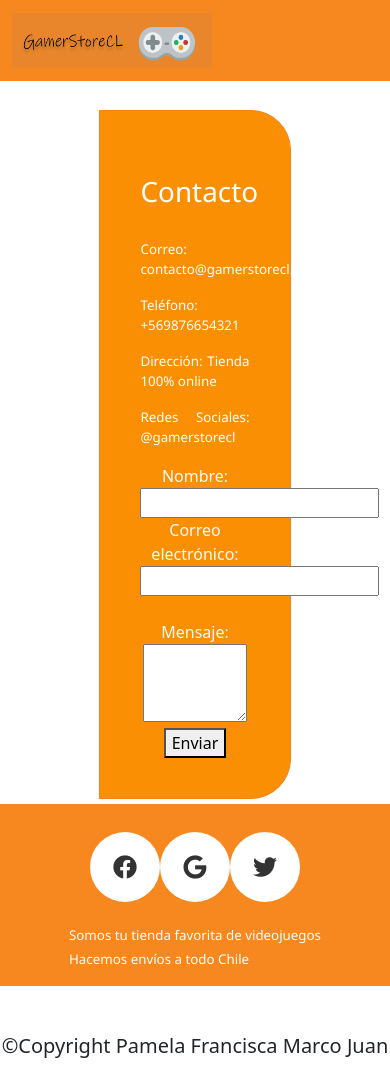
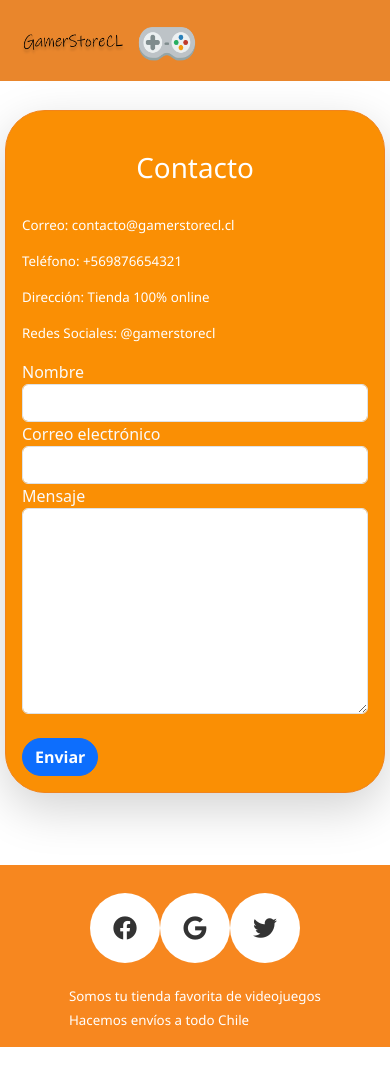
Before and after one commit to JuanmirandaSiromax/gamerstorecl, a Django app: page /contacto/ in a window 390 px wide. Shown: the top 1081 px of the page. Before the commit the page ends 1058 px from the top, so only its background shows below. Run offline with Django 4.2, Linux system fonts and the light colour scheme; the visitor is signed in with stand-in values (Sample User, id 1).

Commit message:
Se suben ultimos cambios

```diff
--- a/mientretencion/static/css/estilo.css
+++ b/mientretencion/static/css/estilo.css
@@ -25,6 +25,14 @@ a{
   margin: 5px;
   background-color: #fa8f04;
   color: #fafafa;
+  }
+  .boxContacto {
+    border-radius: 0px 40px 40px 0px;
+    padding: 40px;
+    border: 1px solid #f1841d;
+    margin: 5px;
+    background-color: #fa8f04;
+    color: #fafafa;
   }
   .box3 {
   border-radius: 40px 0px 0px 40px;
@@ -69,6 +77,9 @@ a{
     font-family: 'Segoe UI';
     font-weight: bold;
     font-size: medium;
+  }
+  .navbar{
+    background-color: #e9862c !important;
   }
 
 
--- a/mientretencion/templates/auth/contacto.html
+++ b/mientretencion/templates/auth/contacto.html
@@ -5,48 +5,50 @@
 {% endblock %}
 
 {% block contenido %}
-    <br>
-    <center>
-        <div class="box2">
+
+<br>
+<div class="row">
+
+    <div class="col-md-2 col-lg-2 col-xl-3"></div>
+    <div class="col-sm-12 col-md-8 col-lg-8 col-xl-6">
+        <div class="boxContacto shadow-lg p-3 mb-5" style="border-radius: 40px 40px 40px 40px;">
             <br>
             <h1>Contacto</h1>
             <br>
-
             {% if mensaje_exito %}
-                <div class="alert alert-success" role="alert">
+                <div class="alert alert-success " role="alert">
                     {{ mensaje_exito }}
                 </div>
             {% endif %}
-
             <!-- Mostrar información de contacto -->
             <p>Correo: contacto@gamerstorecl.cl</p>
             <p>Teléfono: +569876654321</p>
             <p>Dirección: Tienda 100% online</p>
             <p>Redes Sociales: @gamerstorecl</p>
-
             <form action="{% url 'contacto' %}" method="post">
                 {% csrf_token %}
-                <div>
-                    <!-- Campo del nombre -->
-                    <label for="nombre">Nombre:</label>
-                    <input type="text" id="nombre" name="nombre" required>
-
-                    <!-- Campo del correo electrónico -->
-                    <label for="correo">Correo electrónico:</label>
-                    <input type="email" id="correo" name="correo" required>
+                <div class="form-group">
+                    <label for="nombre">Nombre</label>
+                    <input type="text" class="form-control" id="nombre" name="nombre" >
+                  </div>
+                <div class="form-group">
+                  <label for="correo">Correo electrónico</label>
+                  <input type="email" class="form-control" id="correo" aria-describedby="emailHelp" name="correo" required>
                 </div>
-                <br>
 
                 <div class="form-group">
-                    <label for="mensaje">Mensaje:</label>
-                    <textarea id="mensaje" name="mensaje" rows="3" style="width: 95%;" required></textarea>
-
-                    <!-- Botón de envío -->
-                    <button type="submit" class="boton">Enviar</button>
+                    <label for="mensaje">Mensaje</label>
+                    <textarea id="mensaje" class="form-control" name="mensaje" cols='60' rows='8' required></textarea>
                 </div>
+                <br/>
+                <button type="submit" class="btn btn-primary">Enviar</button>
             </form>
 
         </div>
-    </center>
+
+    </div>
+    <div class="col-md-2 col-lg-2 col-xl-3"></div>
+</div>
+<br>
     <!-- Agrega aquí tu pie de página o enlaces a scripts si es necesario -->
 {% endblock %}
--- a/mientretencion/templates/base.html
+++ b/mientretencion/templates/base.html
@@ -14,7 +14,7 @@
 </head>
 
 <body>
-  <nav class="navbar navbar-expand-lg bg-orange">
+  <nav class="navbar navbar-expand-lg ">
     <div class="container">
       <a class="navbar-brand" href="{% url 'index' %}">
         <img src="{% static '/imagenes/logo3.png' %}" alt="" width="200" height="55" style="background: none; border: none;">
```
Also changed, not shown: media/juegos/need.webp (added), mientretencion/static/imagenes/need.webp (added).
